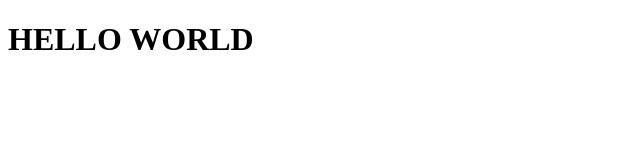
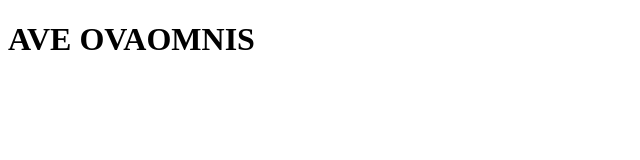
Before and after one commit to adeninque/web-tech, a plain HTML site: page webpage.html in a window 1280 px wide. Shown: the whole page, without its empty margins (0-640 px from the left). Drawn offline with Linux system fonts and the light colour scheme.

Commit message:
ave ovaomnis

```diff
--- a/webpage.html
+++ b/webpage.html
@@ -7,6 +7,6 @@
     <title>Document</title>
 </head>
 <body>
-    <h1>HELLO WORLD</h1>
+    <h1>AVE OVAOMNIS</h1>
 </body>
 </html>
```
